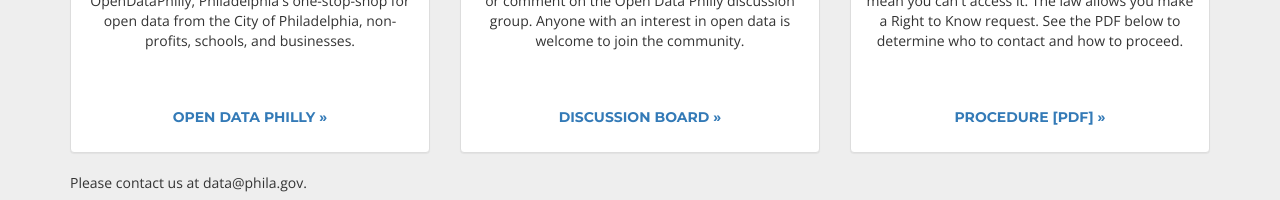
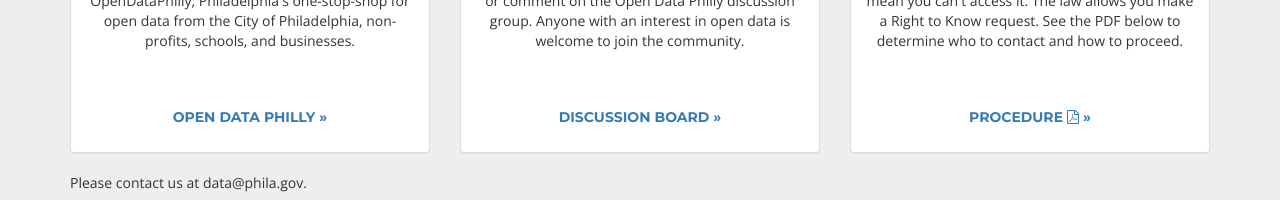
Before and after one commit to CityOfPhiladelphia/slash-data, a Jekyll site: the page built from index.html, in a window 1280 px wide. Shown: the part 931-1131 px from the top of the page. Built offline with Jekyll 4.4.1, drawn with Linux system fonts in a browser that asks for light colours; nearby versions of some CDN libraries.

Commit message:
Changed [PDF] to fontawesome pdf icon (already a resource)

```diff
--- a/index.html
+++ b/index.html
@@ -63,7 +63,7 @@
         <h2>REQUEST</h2>
         <div class="data-action-icon fa fa-question fa-3x"></div>
         <p class="data-action-text">Not all data is currently open, but that doesn't mean you can't access it. The law allows you make a Right to Know request. See the PDF below to determine who to contact and how to proceed.</p>
-        <p><a href="//www.phila.gov/privacy/pdfs/FinalCityOpenRecords.pdf">PROCEDURE [PDF] &raquo;</a></p>
+        <p><a href="//www.phila.gov/privacy/pdfs/FinalCityOpenRecords.pdf">PROCEDURE <i class="fa fa-file-pdf-o"></i> &raquo;</a></p>
       </div>
     </div>
   </div>
```
